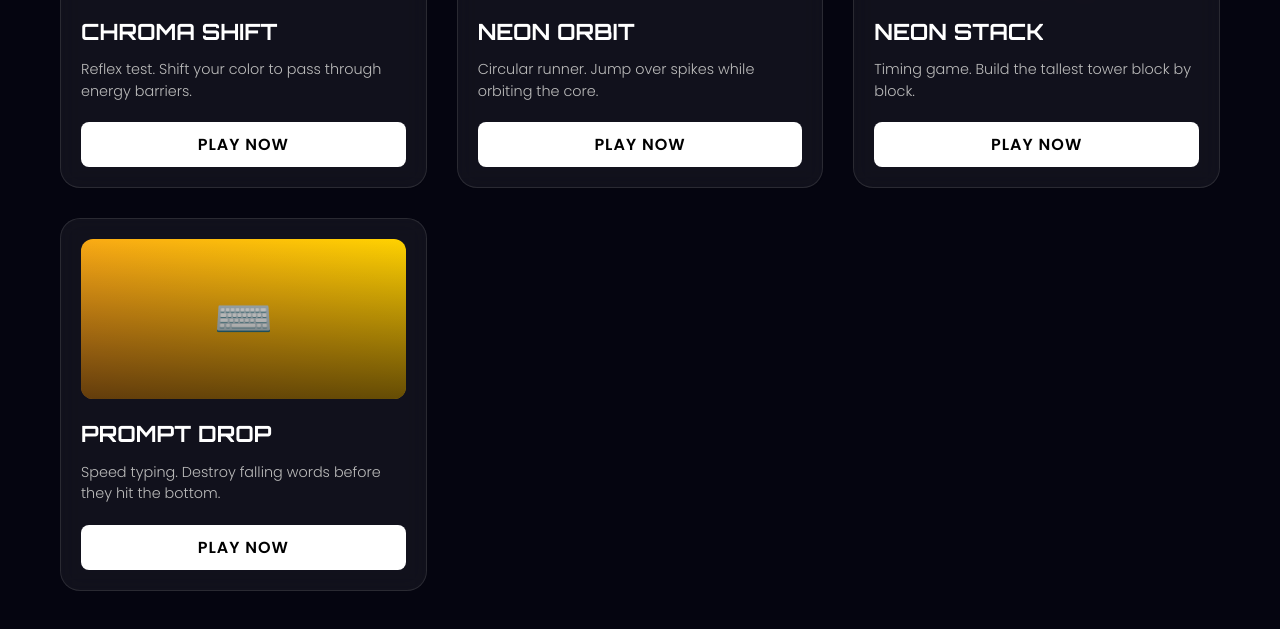
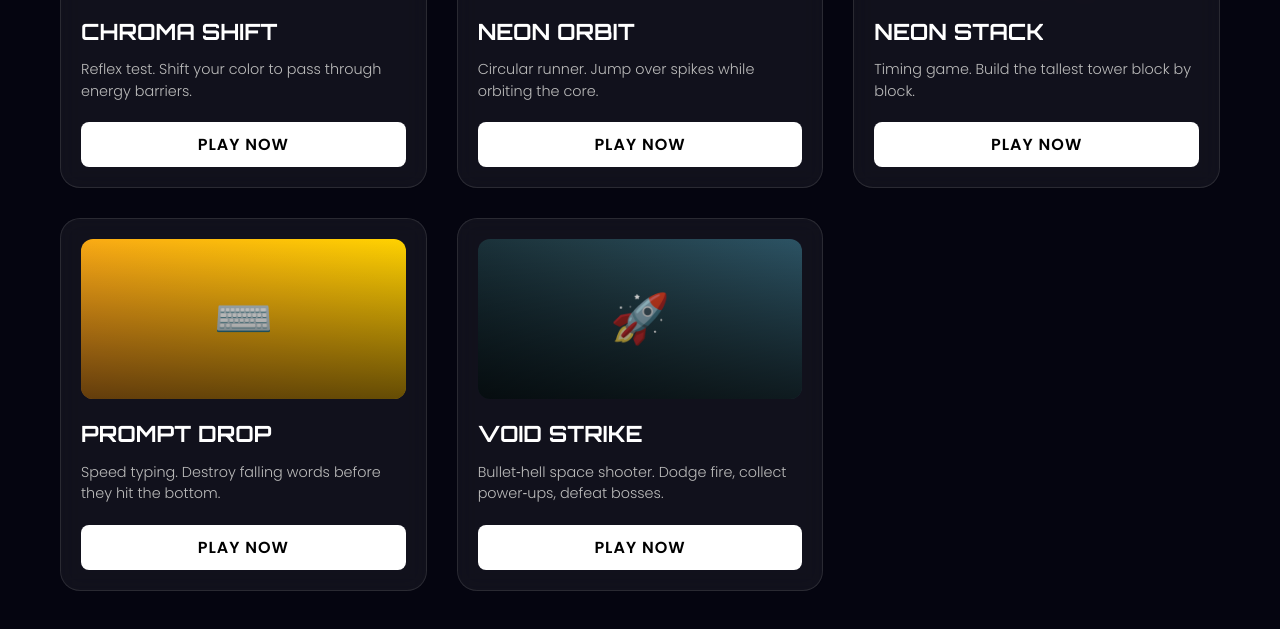
Before and after one commit to Jagjeetsingh-uel/MyGameArcade, a plain HTML site: page index.html in a window 1280 px wide. Shown: the part 807-1436 px from the top of the page. Drawn offline with nearby package versions, Linux system fonts and the light colour scheme; animation ran at ten frames a second.

Commit message:
Add Void Strike to home grid with spaceship icon

```diff
--- a/index.html
+++ b/index.html
@@ -162,6 +162,7 @@
         .c-orbit { background: linear-gradient(45deg, #8e2de2, #4a00e0); }
         .c-stack { background: linear-gradient(45deg, #11998e, #38ef7d); }
         .c-prompt { background: linear-gradient(45deg, #F7971E, #FFD200); }
+        .c-strike { background: linear-gradient(45deg, #0f2027, #203a43, #2c5364); }
 
     </style>
 </head>
@@ -231,6 +232,14 @@
                 <div class="thumb c-prompt">⌨️</div>
                 <h2>PROMPT DROP</h2>
                 <p>Speed typing. Destroy falling words before they hit the bottom.</p>
+                <div class="play-btn">PLAY NOW</div>
+            </a>
+
+            <!-- GAME 8: Void Strike -->
+            <a href="games/void_strike.html" class="card">
+                <div class="thumb c-strike">🚀</div>
+                <h2>VOID STRIKE</h2>
+                <p>Bullet‑hell space shooter. Dodge fire, collect power‑ups, defeat bosses.</p>
                 <div class="play-btn">PLAY NOW</div>
             </a>
 
```
